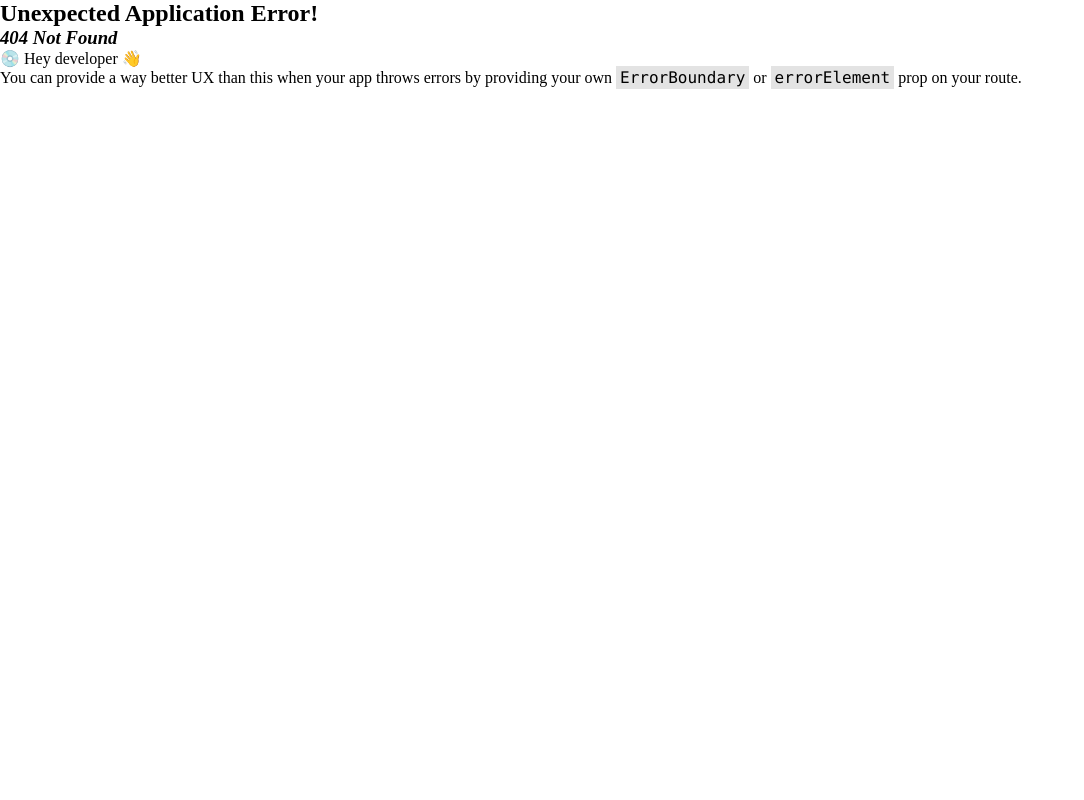
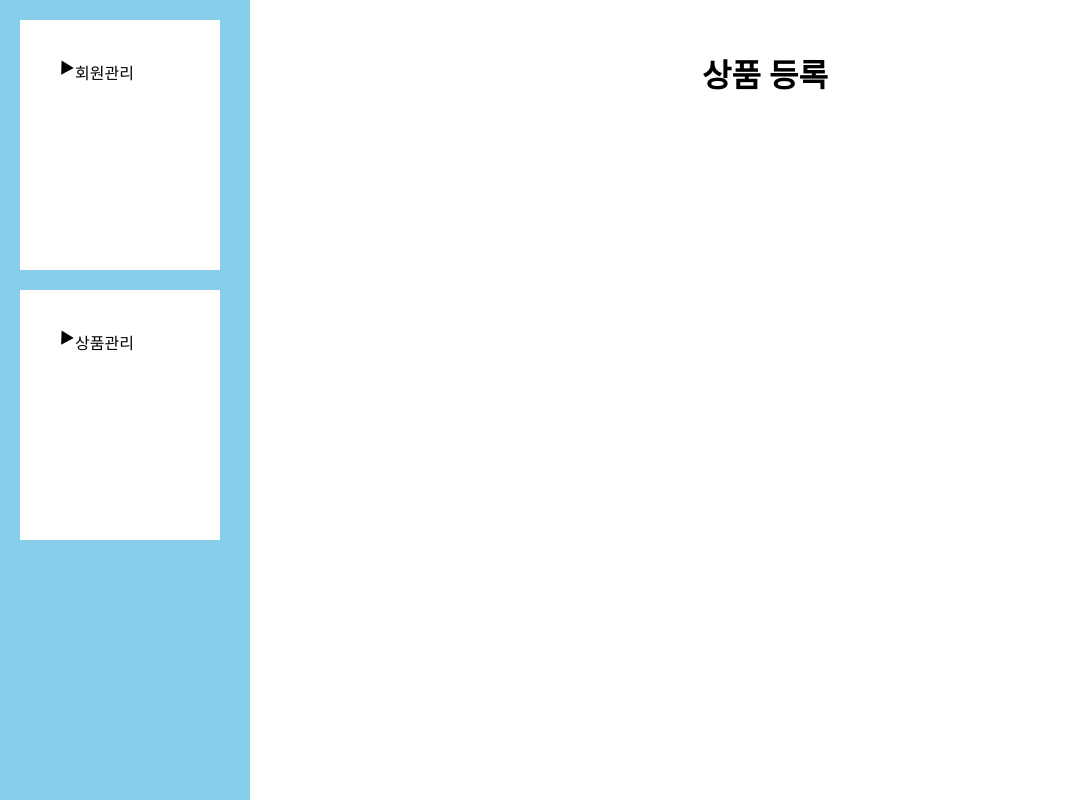
Before and after one commit to mobi-community/mobi-2nd-begginer-1, a React (Create React App) app: page /item/register in a window 1280 px wide. Before the commit this address had no page. Shown: the whole page, without its empty margins (0-1084 px from the left). Built offline with nearby package versions, Linux system fonts and the light colour scheme.

Commit message:
feat : 토글 사이드 메뉴바 구현

```diff
--- a/src/components/UserTable.js
+++ b/src/components/UserTable.js
@@ -5,7 +5,6 @@ import { useEffect, useState } from "react";
 import styled from "styled-components";
 
 const UserTable = ({ userList }) => {
-  //useSearchParams
   const [searchParams, setSearchParams] = useSearchParams();
 
   return (
--- a/src/layout/SideMenu.js
+++ b/src/layout/SideMenu.js
@@ -1,18 +1,20 @@
 import styled from "styled-components";
-import { Outlet } from "react-router-dom";
-import { useState } from "react";
+import { Outlet, useNavigate } from "react-router-dom";
+import { useState, useEffect } from "react";
 import { ReactComponent as OpenIcon } from "../asset/toggleOpen.svg";
 import { ReactComponent as CloseIcon } from "../asset/toggleClose.svg";
 
-const menuList = [
+const MenuList = [
   {
     title: "회원관리",
     options: [
       {
         subTitle: "회원목록",
+        url: "/user/list",
       },
       {
         subTitle: "회원등록",
+        url: "/user/register",
       },
     ],
   },
@@ -21,17 +23,31 @@ const menuList = [
     options: [
       {
         subTitle: "상품목록",
+        url: "/item/list",
       },
       {
         subTitle: "상품등록",
+        url: "/item/register",
       },
     ],
   },
 ];
 
 const SideMenuLayout = () => {
+  const navigate = useNavigate();
+
   //회원관리
-  const [isToggle, setIsToggle] = useState([false, false]);
+  const [isToggle, setIsToggle] = useState(
+    localStorage.getItem("toggleState")
+      ? localStorage.getItem("toggleState") //로컬 스토리지에 toggleState라는 데이터가 저장되 있을때
+      : [false, false] //없을때 (첫 렌더링)
+  );
+
+  //로컬스토리지에 데이터가 있다면 처음투터 isToggle을 바꿔야 => useState
+  useEffect(() => {
+    console.log(localStorage.getItem("toggleState"));
+    localStorage.setItem("toggleState", JSON.stringify(isToggle));
+  }, [isToggle]);
 
   const onIsToggleChange = (index) => {
     setIsToggle((prev) => {
@@ -44,7 +60,7 @@ const SideMenuLayout = () => {
   return (
     <S.Wrapper>
       <S.SideNavWrapper>
-        {menuList.map((menu, index) => {
+        {MenuList.map((menu, index) => {
           return (
             <S.ToggleSlide>
               <S.ToggleIcon>
@@ -67,14 +83,24 @@ const SideMenuLayout = () => {
                 <S.Text>{menu.title}</S.Text>
                 {isToggle[index] &&
                   menu.options.map((option) => {
-                    return <S.SubMenu>- {option.subTitle}</S.SubMenu>;
+                    return (
+                      <S.SubMenu
+                        onClick={() => {
+                          navigate(option.url);
+                        }}
+                      >
+                        - {option.subTitle}
+                      </S.SubMenu>
+                    );
                   })}
               </S.Menu>
             </S.ToggleSlide>
           );
         })}
       </S.SideNavWrapper>
-      <Outlet />
+      <S.OutletWrapper>
+        <Outlet />
+      </S.OutletWrapper>
     </S.Wrapper>
   );
 };
@@ -90,6 +116,11 @@ const SideNavWrapper = styled.div`
   height: 100vh;
   background-color: skyblue;
   position: fixed;
+`;
+
+const OutletWrapper = styled.div`
+  margin-left: 250px;
+  width: calc(100% - 250px);
 `;
 
 const ToggleSlide = styled.div`
@@ -132,6 +163,7 @@ const S = {
   ToggleSlide,
   ToggleIcon,
   Text,
+  OutletWrapper,
   Menu,
   SubMenu,
 };
--- /dev/null
+++ b/src/page/ItemListPage.js
@@ -0,0 +1,12 @@
+import styled from "styled-components";
+
+const ItemListPage = () => {
+  return <Header>상품 목록</Header>;
+};
+
+export default ItemListPage;
+
+const Header = styled.h1`
+  text-align: center;
+  margin-top: 50px;
+`;
--- /dev/null
+++ b/src/page/ItemRegisterPage.js
@@ -0,0 +1,12 @@
+import styled from "styled-components";
+
+const ItemRegisterPage = () => {
+  return <Header>상품 등록</Header>;
+};
+
+export default ItemRegisterPage;
+
+const Header = styled.h1`
+  text-align: center;
+  margin-top: 50px;
+`;
--- a/src/page/AdminTogglePage.js
+++ b/src/page/UserListPage.js
@@ -6,7 +6,7 @@ import { useSearchParams } from "react-router-dom";
 import { useState, useEffect } from "react";
 import styled from "styled-components";
 
-const AdminTogglePage = () => {
+const UserListPage = () => {
   const userList = userData(200);
   const totalLength = userList.length;
   // 페이지네이션 버튼 그룹당 페이지 수
@@ -25,11 +25,9 @@ const AdminTogglePage = () => {
   );
 };
 
-export default AdminTogglePage;
+export default UserListPage;
 
 const Wrapper = styled.div`
-  margin-left: 250px;
-  width: calc(100% - 250px);
   display: flex;
   align-items: center;
   flex-direction: column;
--- /dev/null
+++ b/src/page/UserRegisterPage.js
@@ -0,0 +1,12 @@
+import styled from "styled-components";
+
+const UserRegisterPage = () => {
+  return <Header>유저등록</Header>;
+};
+
+export default UserRegisterPage;
+
+const Header = styled.h1`
+  text-align: center;
+  margin-top: 50px;
+`;
```
Also changed, not shown: src/router/router.js (+18 -4 lines).
